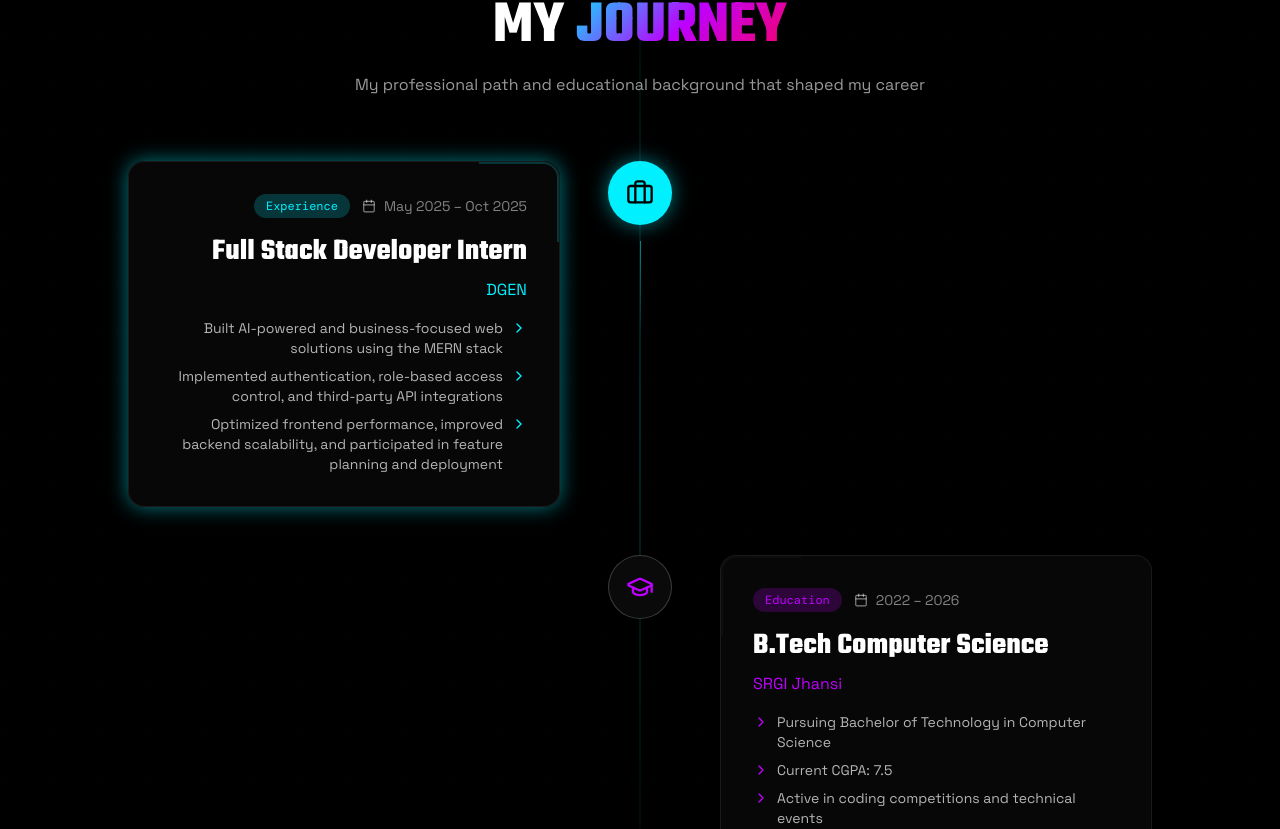
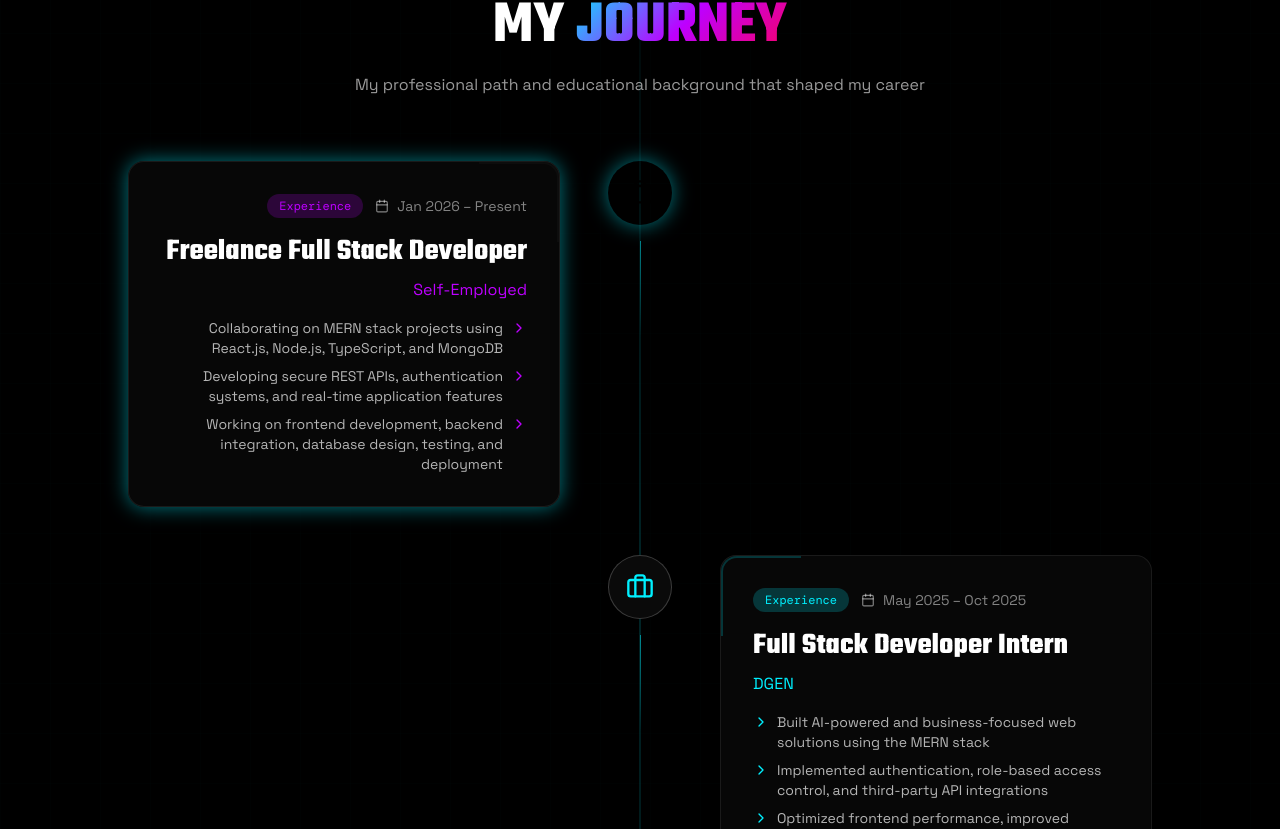
Before and after one commit to bharshit63880/Porfolio, a React (Vite) app in the folder app/: page / in a window 1280 px wide. Shown: the part 1191-2020 px from the top of the page. Built offline with nearby package versions, Linux system fonts and the light colour scheme; a web font is replaced by a local one.

Commit message:
Update Journey.tsx

```diff
--- a/app/src/sections/Journey.tsx
+++ b/app/src/sections/Journey.tsx
@@ -2,6 +2,20 @@ import { useEffect, useRef, useState } from 'react';
 import { Briefcase, GraduationCap, Calendar, ChevronRight } from 'lucide-react';
 
 const journeyData = [
+   {
+    id: 1,
+    type: 'work',
+    title: 'Freelance Full Stack Developer',
+    company: 'Self-Employed',
+    period: 'Jan 2026 – Present',
+    description: [
+      'Collaborating on MERN stack projects using React.js, Node.js, TypeScript, and MongoDB',
+      'Developing secure REST APIs, authentication systems, and real-time application features',
+      'Working on frontend development, backend integration, database design, testing, and deployment',
+    ],
+    icon: Briefcase,
+    color: 'purple',
+  },
 
 {
   id: 2,
```
